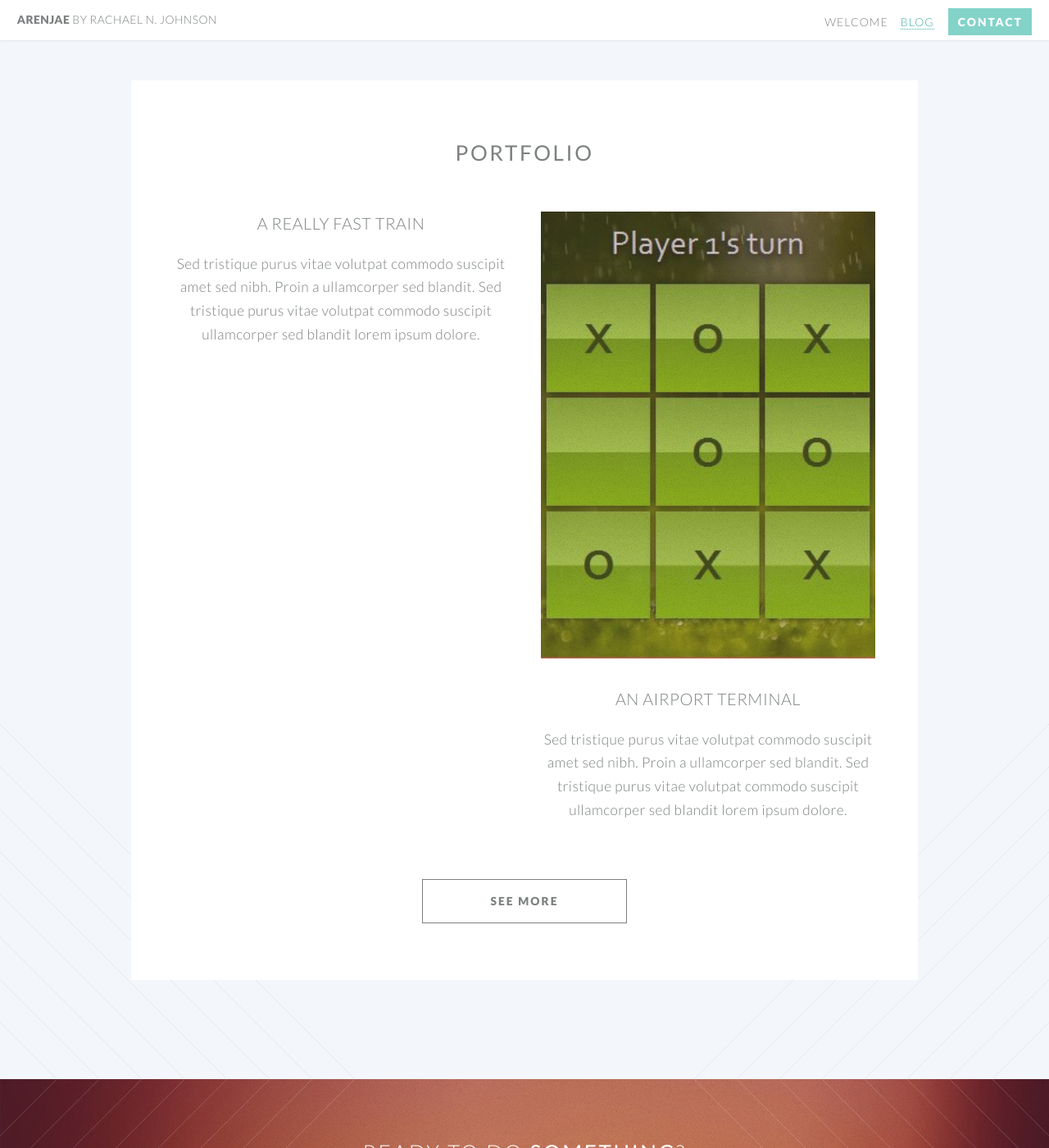
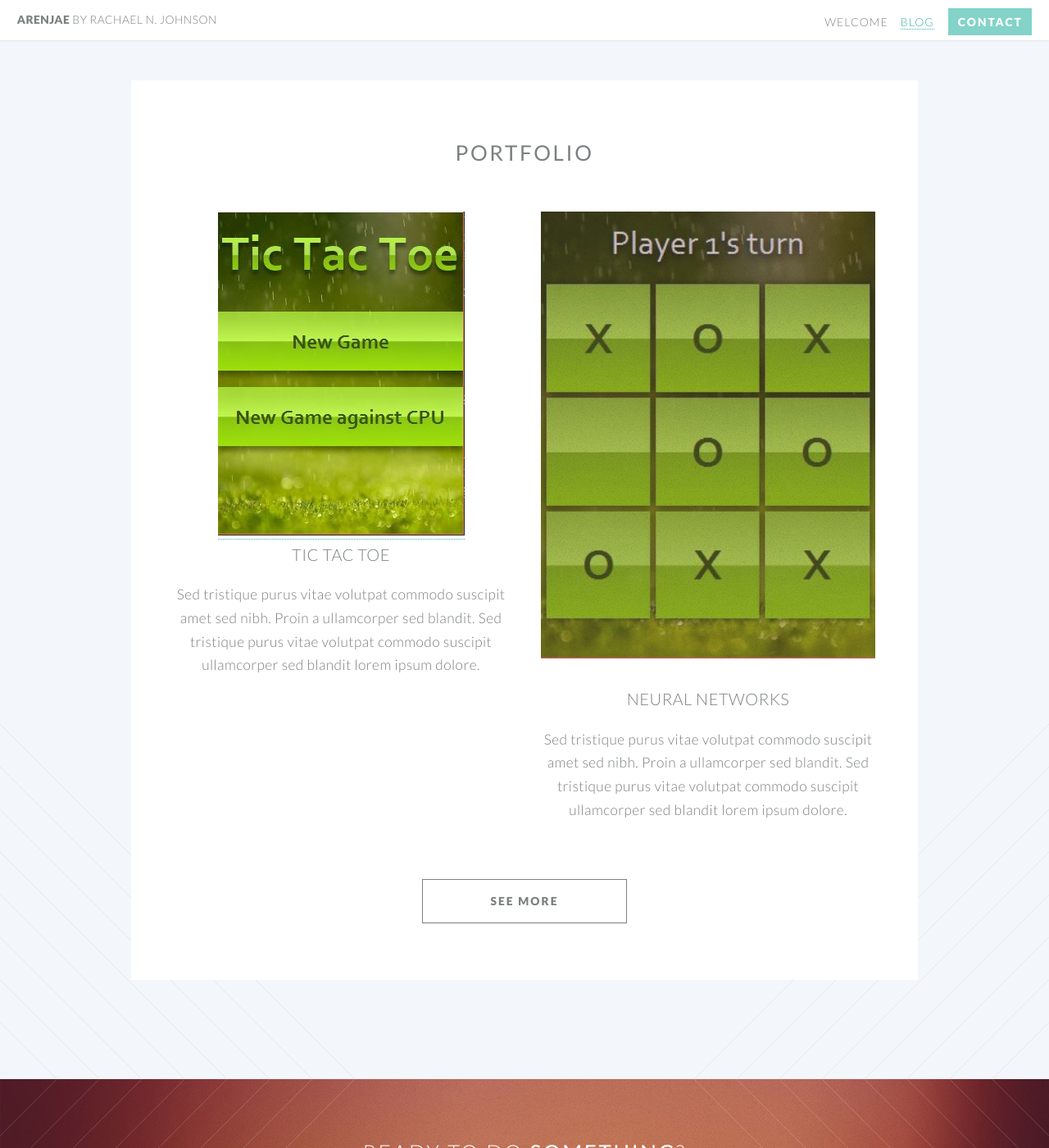
Before and after one commit to old-jekyll-templates/Twenty-Jekyll-Theme, a Jekyll site: the page built from index.html, in a window 1280 px wide and 1400 px high, scrolled down 2018 px. Shown: the whole window at 82% size. Built offline with Jekyll 4.4.1, drawn with Linux system fonts in a browser that asks for light colours.

Commit message:
Updated Index.html

```diff
--- a/index.html
+++ b/index.html
@@ -92,9 +92,9 @@ layout: landing-page
 							<div class="6u">
 
 								<section>
-									<a href="#" <img src="images/pic01.jpg" alt="" /></a>
+									<a href="#"><img src="images/pic01.jpg" alt="" /></a>
 									<header>
-										<h3>A Really Fast Train</h3>
+										<h3>Tic Tac Toe</h3>
 									</header>
 									<p>Sed tristique purus vitae volutpat commodo suscipit amet sed nibh. Proin a ullamcorper sed blandit. Sed tristique purus vitae volutpat commodo suscipit ullamcorper sed blandit lorem ipsum dolore.</p>
 								</section>
@@ -105,7 +105,7 @@ layout: landing-page
 								<section>
 									<a href="#" class="image featured"><img src="images/pic02.jpg" alt="" /></a>
 									<header>
-										<h3>An Airport Terminal</h3>
+										<h3>Neural Networks</h3>
 									</header>
 									<p>Sed tristique purus vitae volutpat commodo suscipit amet sed nibh. Proin a ullamcorper sed blandit. Sed tristique purus vitae volutpat commodo suscipit ullamcorper sed blandit lorem ipsum dolore.</p>
 								</section>
```
